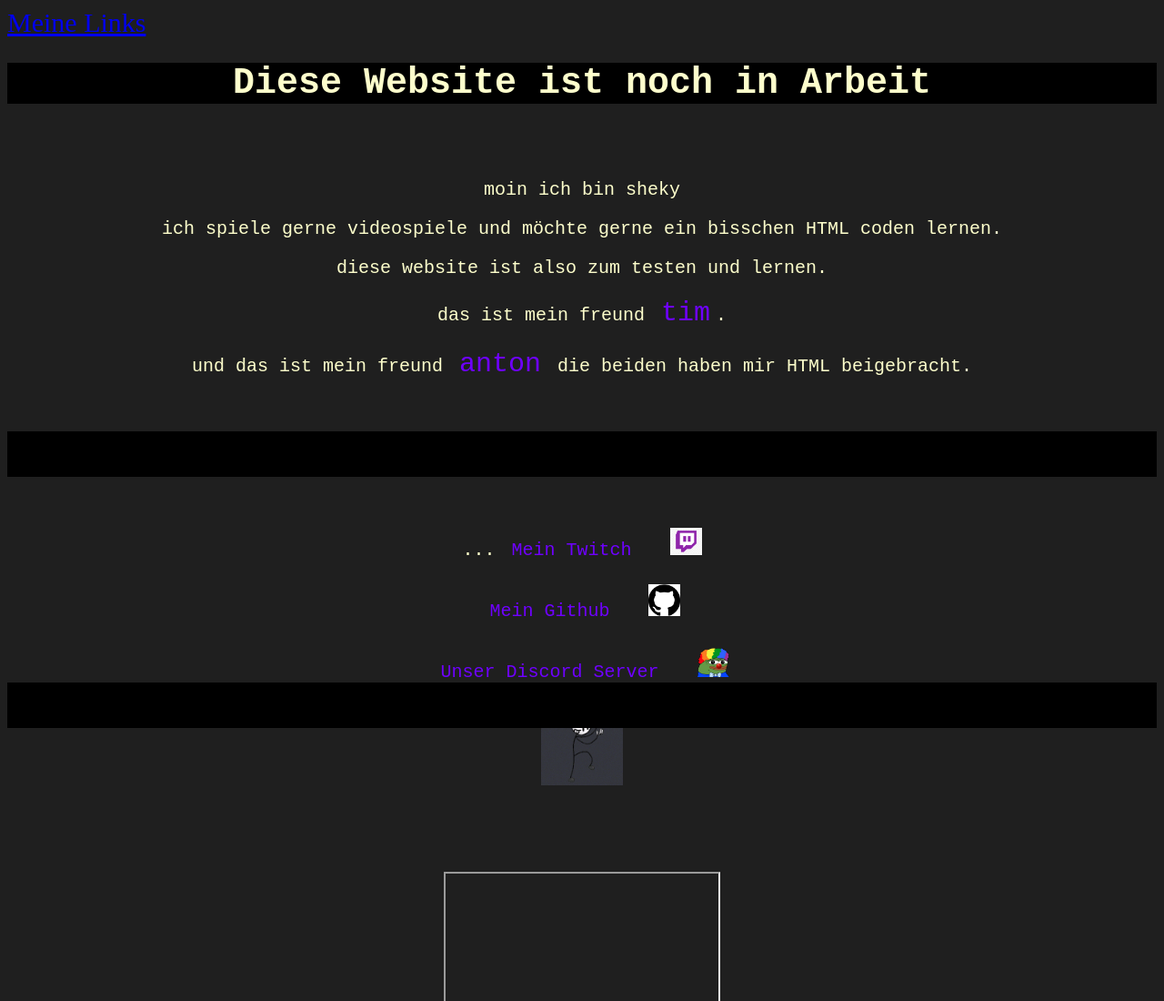
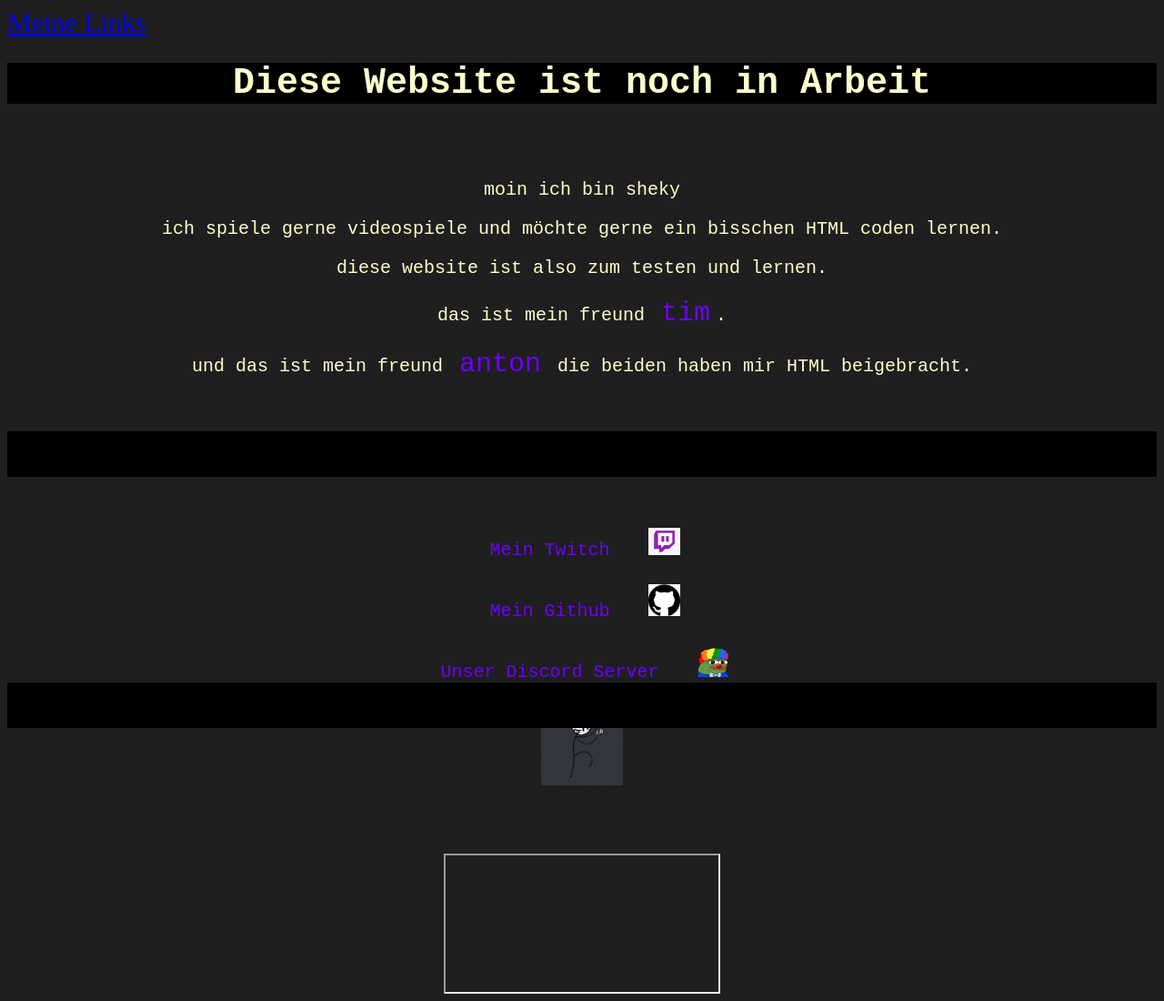
Before and after one commit to shekyweb/sheky.github.io, a plain HTML site: page index.html in a window 1280 px wide. Shown: the top 1100 px of the page at 91% size. Drawn offline with Linux system fonts and the light colour scheme; grey boxes are pictures that could not be loaded.

Commit message:
Update index.html

```diff
--- a/index.html
+++ b/index.html
@@ -22,7 +22,7 @@
                 <br>
                 <br>
                 <div id="links">
-                    <p id="linksunten">...
+                    <p id="linksunten"></p>
                     <a href="https://twitch.tv/n1chtnerven"> <button id="twitchbutton">Mein Twitch</button></a> &nbsp <img src="media/twitchicon.png" id="twitchicon">
                     <br>
                     <br>
```
